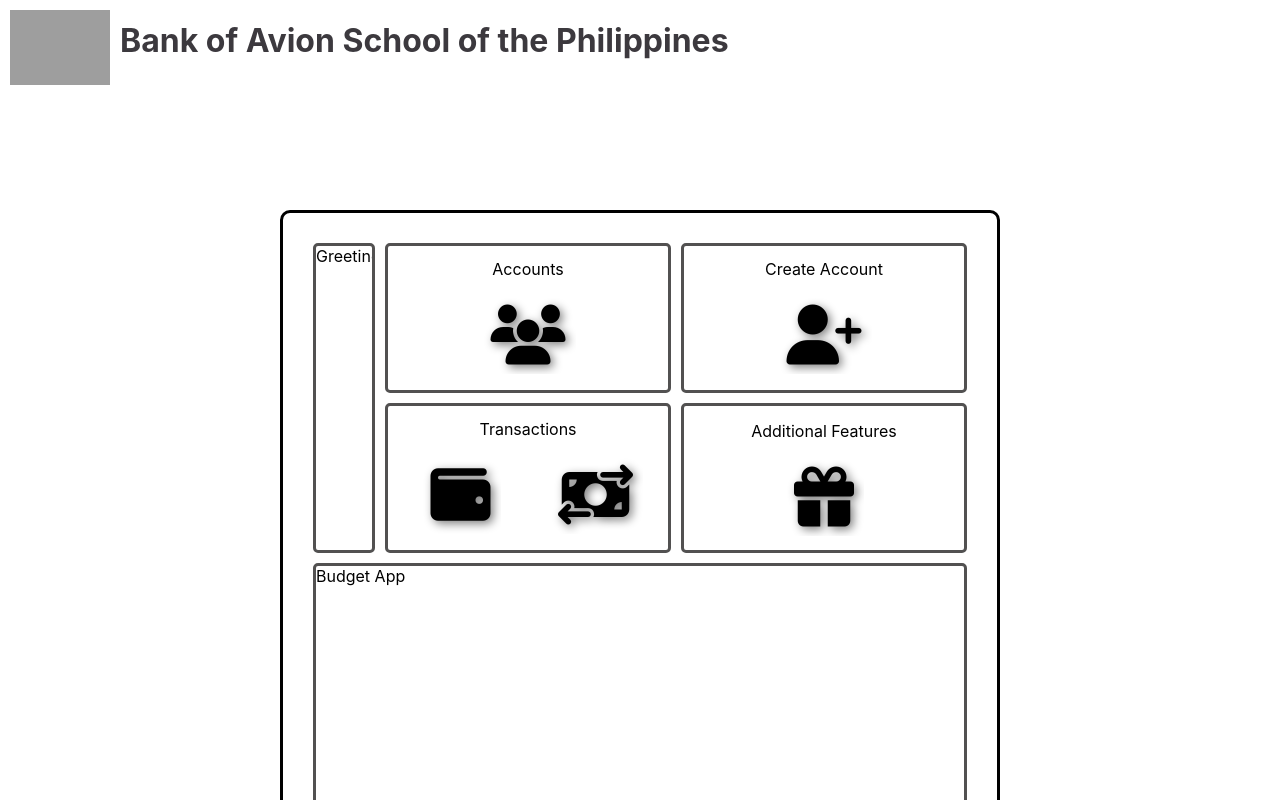
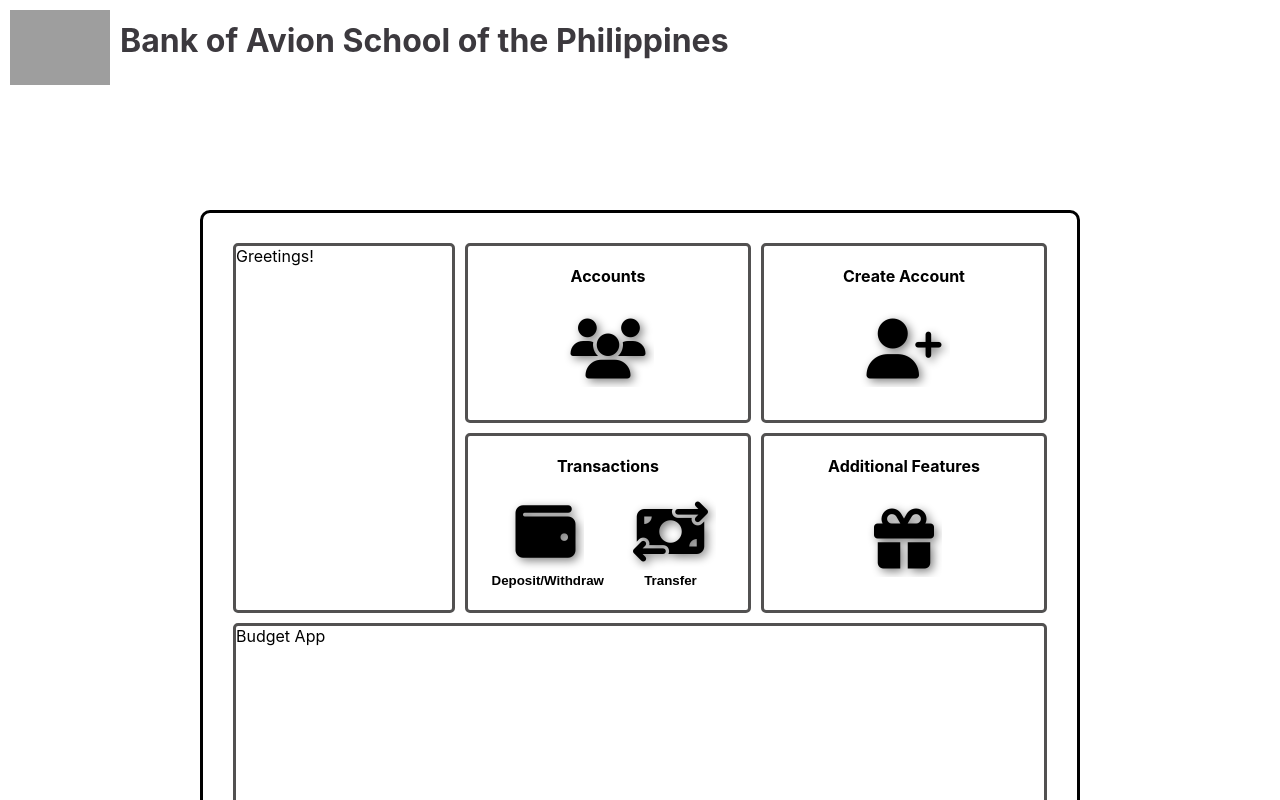
Before and after one commit to elainesanluis/bank-and-budget-app, a React (Create React App) app: page / in a window 1280 px wide. Shown: the top 800 px of the page. Built offline with nearby package versions, Linux system fonts and the light colour scheme; grey boxes are pictures that could not be loaded.

Commit message:
updated icon styles in dashboard

```diff
--- a/src/App.css
+++ b/src/App.css
@@ -14,8 +14,8 @@ body {
 
   .dashBoard {
     margin-top: 150px;
-    margin-left: 280px;
-    margin-right: 280px;
+    margin-left: 200px;
+    margin-right: 200px;
     padding: 30px;
     border-radius: 10px;
     border: solid black;
@@ -26,7 +26,7 @@ body {
   .dashBoard {
     justify-content: center;
     grid-template-columns: 1fr 1fr 1fr 1fr;
-    grid-template-rows: 150px 150px 150px 150px;
+    grid-template-rows: 180px 180px 150px 150px;
     column-gap: 10px;
     row-gap: 10px;
   }
@@ -45,68 +45,6 @@ body {
     border-radius: 5px;
   }
 
-  .userAccount {
-    background-color: #81cfef;
-    border: solid #525151;
-    border-radius: 5px;
-  }
-
-  .createAccount, .addFeatures {
-    display: flex;
-    flex-direction: column;
-    justify-content: center;
-    align-items: center;
-    background-color: #fff;
-    border: solid #525151;
-    border-radius: 5px;
-    gap: 15px;
-    width: 280px;
-  }
-
-  .create-ccount-button, .dashboard-container, .add-features-button {
-    display: flex;
-    flex-direction: column;
-    justify-content: center;
-    align-items: center;
-  }
-
-  .addFeatures {
-    background-color: #fff;
-    border: solid #525151;
-    border-radius: 5px;
-  }
-
-  .home-button-icon {
-    font-size: 60px;
-    text-shadow: 3px 3px 10px gray;
-    border-radius: 5px;
-  }
-
-  .transactions, .userAccount {
-    background-color: #fff;
-    border: solid #525151;
-    border-radius: 5px;
-    display: flex;
-    flex-direction: column;
-    justify-content: center;
-    align-items: center;
-    width: 280px;
-    gap: 15px;
-  }
-
-  .transaction-buttons {
-    display: flex;
-    gap: 5px;
-  }
-
-  .trans-button, .create-account-btn, .user-account-btn, .addfeatures-btn {
-    width: 130px;
-    height: 80px;
-    background-color: white;
-    border: black;
-    border-radius: 5px;
-  }
-
   button:hover {
     color: rgb(179, 59, 59);
   }
--- a/src/Pages/Accounts.css
+++ b/src/Pages/Accounts.css
@@ -57,7 +57,7 @@ table {
     text-shadow: 3px 3px 10px gray;
     padding: 8px;
     position: absolute;
-    top: 25%;
+    top: 20%;
     right: 5%;
     color:  rgb(179, 59, 59);
     background-color: white;
--- a/src/Pages/CreateAccountPage.js
+++ b/src/Pages/CreateAccountPage.js
@@ -3,7 +3,6 @@
 import React, { useState } from 'react';
 import { Link } from 'react-router-dom';
 import '../components/Styles.css';
-import '../components/layout.css';
 
 function CreateAccountPage({ addAccount, accounts }) {
   // Initialize state to hold submitted account details
--- a/src/Pages/Home.css
+++ b/src/Pages/Home.css
@@ -1,5 +1,71 @@
 .home-icons {
     font-size: 60px;
     text-shadow: 3px 3px 10px gray;
-    padding: 10px;
+    padding: 8px;
 }
+
+.transaction-buttons {
+    display: flex;
+    gap: 5px;
+  }
+
+  .trans-button, .create-account-btn, .user-account-btn, .addfeatures-btn {
+    width: 120px;
+    height: 100px;
+    background-color: white;
+    border: black;
+    border-radius: 5px;
+    font-weight: 700;
+  }
+
+
+  .userAccount {
+    background-color: #81cfef;
+    border: solid #525151;
+    border-radius: 5px;
+  }
+
+  .createAccount, .addFeatures {
+    display: flex;
+    flex-direction: column;
+    justify-content: center;
+    align-items: center;
+    background-color: #fff;
+    border: solid #525151;
+    border-radius: 5px;
+    gap: 15px;
+    width: 280px;
+    font-weight: 700;
+  }
+
+  .create-ccount-button, .dashboard-container, .add-features-button {
+    display: flex;
+    flex-direction: column;
+    justify-content: center;
+    align-items: center;
+  }
+
+  .addFeatures {
+    background-color: #fff;
+    border: solid #525151;
+    border-radius: 5px;
+  }
+
+  .home-button-icon {
+    font-size: 60px;
+    text-shadow: 3px 3px 10px gray;
+    border-radius: 5px;
+  }
+
+  .transactions, .userAccount {
+    background-color: #fff;
+    border: solid #525151;
+    border-radius: 5px;
+    display: flex;
+    flex-direction: column;
+    justify-content: center;
+    align-items: center;
+    gap: 15px;
+    font-weight: 700;
+    width: 280px;
+  }
--- a/src/Pages/Home.js
+++ b/src/Pages/Home.js
@@ -38,7 +38,7 @@ function Home() {
         <div className="addFeatures">Additional Features
           <div className='add-features-button'>
             <button id='features' className='addfeatures-btn'><i className="fa-solid fa-gift home-icons"></i></button>
-          </div>
+        </div>
         </div>
         <div className="budgetApp">Budget App</div>
       </div>
--- a/src/Pages/TransactionsPage.js
+++ b/src/Pages/TransactionsPage.js
@@ -1,7 +1,6 @@
 // TransactionsPage.js
 import React, { useState } from 'react';
 import { Link } from 'react-router-dom';
-import '../components/layout.css';
 import '../components/Styles.css';
 import DepositForm from './DepositForm';
 import WithdrawForm from './WithdrawForm';
--- a/src/Pages/WithdrawForm.js
+++ b/src/Pages/WithdrawForm.js
@@ -1,6 +1,5 @@
 // WithdrawForm.js
 import React, { useState } from 'react';
-import '../components/layout.css';
 import '../components/Styles.css';
 import {generateTransactionNumber } from '../components/TransactionNumber';
 import TransactionDetails from '../components/TransactionDetails';
--- a/src/components/Styles.css
+++ b/src/components/Styles.css
@@ -62,8 +62,8 @@ position: fixed;
 top: 50%;
 left: 50%;
 transform: translate(-50%, -50%);
-width: 100%;
-height: 100%;
+width: 190vh;
+height: 65vh;
 max-width: 100%;
 max-height: 100%;
 display: flex;
@@ -74,6 +74,12 @@ z-index: 200;
 background: rgba(0, 0, 0, 0.5);
 backdrop-filter: blur(5px);
 visibility: hidden;
+}
+
+.transaction-details-button-container {
+    display: flex;
+    justify-content: center;
+    align-items: center;
 }
 
 *{
@@ -129,4 +135,41 @@ th, td {
 
 #close-transaction-details {
     font-size: 20px;
+    width: 100px;
+    border-radius: 2px;
 }
+
+#submitAccount {
+    font-size: 20px;
+    width: 260px;
+    padding: 5px;
+    margin-top: 10px;
+  }
+
+  .page-heading {
+    position: absolute;
+    top: 20%;
+    left: 5%;
+    color:  rgb(179, 59, 59);
+    text-shadow: 2px 8px 10px rgba(0, 0, 0, 0.5);
+    font-size: 40px;
+    margin: 0;
+    padding: 10px;
+}
+
+.deposit-container, .withdraw-container {
+    display: flex;
+    flex-direction: column;
+    width: 300px;
+    height: 300px;
+}
+
+::placeholder {
+    text-align: center;
+}
+
+.error-message, .success-message {
+position: absolute;
+bottom: 7%;
+left: 5%;
+}
--- a/src/components/TransactionDetails.js
+++ b/src/components/TransactionDetails.js
@@ -64,7 +64,10 @@ function TransactionDetails({ type, accountName, amount,
           </tr>
         </tbody>
       </table>
+      <br/>
+      <div className='transaction-details-button-container'>
       <button id='close-transaction-details' onClick={closeTransactionDetails}>Close</button>
+      </div>
       </div>
     </div>
   );
--- a/src/components/layout.css
+++ /dev/null
@@ -1,27 +0,0 @@
-.page-heading {
-    position: absolute;
-    top: 25%;
-    left: 5%;
-    color:  rgb(179, 59, 59);
-    text-shadow: 2px 8px 10px rgba(0, 0, 0, 0.5);
-    font-size: 40px;
-    margin: 0;
-    padding: 10px;
-}
-
-.deposit-container, .withdraw-container {
-    display: flex;
-    flex-direction: column;
-    width: 300px;
-    height: 300px;
-}
-
-::placeholder {
-    text-align: center;
-}
-
-.error-message, .success-message {
-position: absolute;
-bottom: 15%;
-left: 5%;
-}
```
